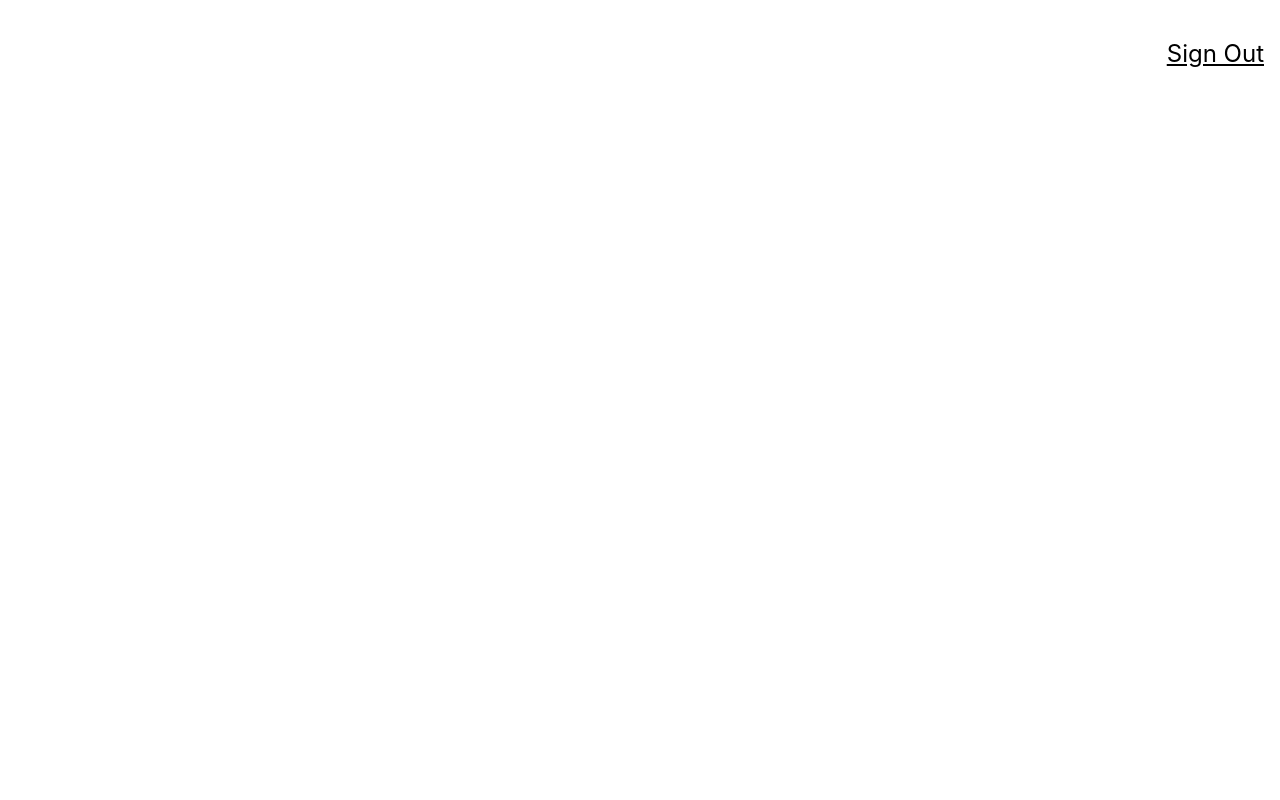
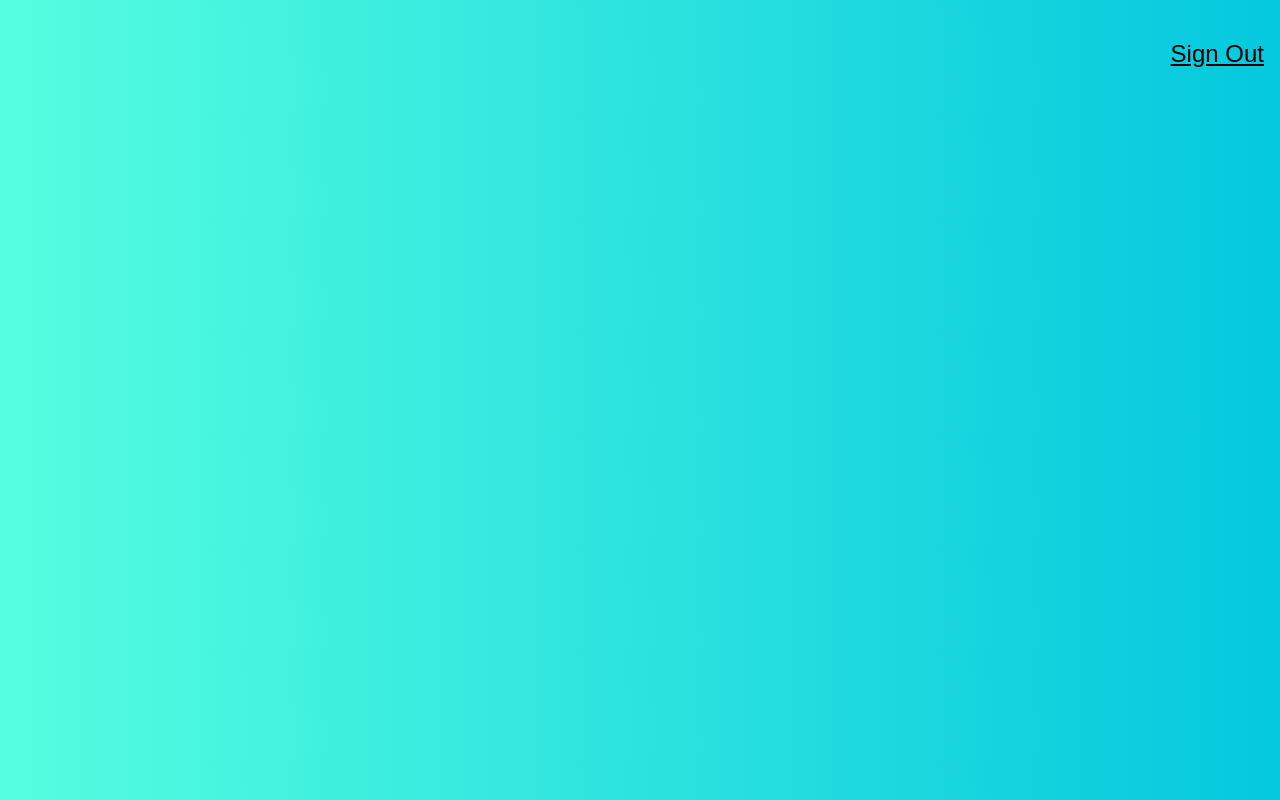
Before and after one commit to rakoc001/magic-brain, a React (Create React App) app in the folder face-recognition-brain/: page / in a window 1280 px wide. Built offline with nearby package versions, Linux system fonts and the light colour scheme.

Commit message:
added linear gradient to page backfround

```diff
--- a/face-recognition-brain/src/index.css
+++ b/face-recognition-brain/src/index.css
@@ -1,10 +1,8 @@
 body {
   margin: 0;
-  font-family: -apple-system, BlinkMacSystemFont, 'Segoe UI', 'Roboto', 'Oxygen',
-    'Ubuntu', 'Cantarell', 'Fira Sans', 'Droid Sans', 'Helvetica Neue',
-    sans-serif;
-  -webkit-font-smoothing: antialiased;
-  -moz-osx-font-smoothing: grayscale;
+  padding: 0;
+  font-family: sans-serif;
+  background: linear-gradient(89deg, #55FEDF 0%, #04C8DE 100%);
 }
 
 code {
```
